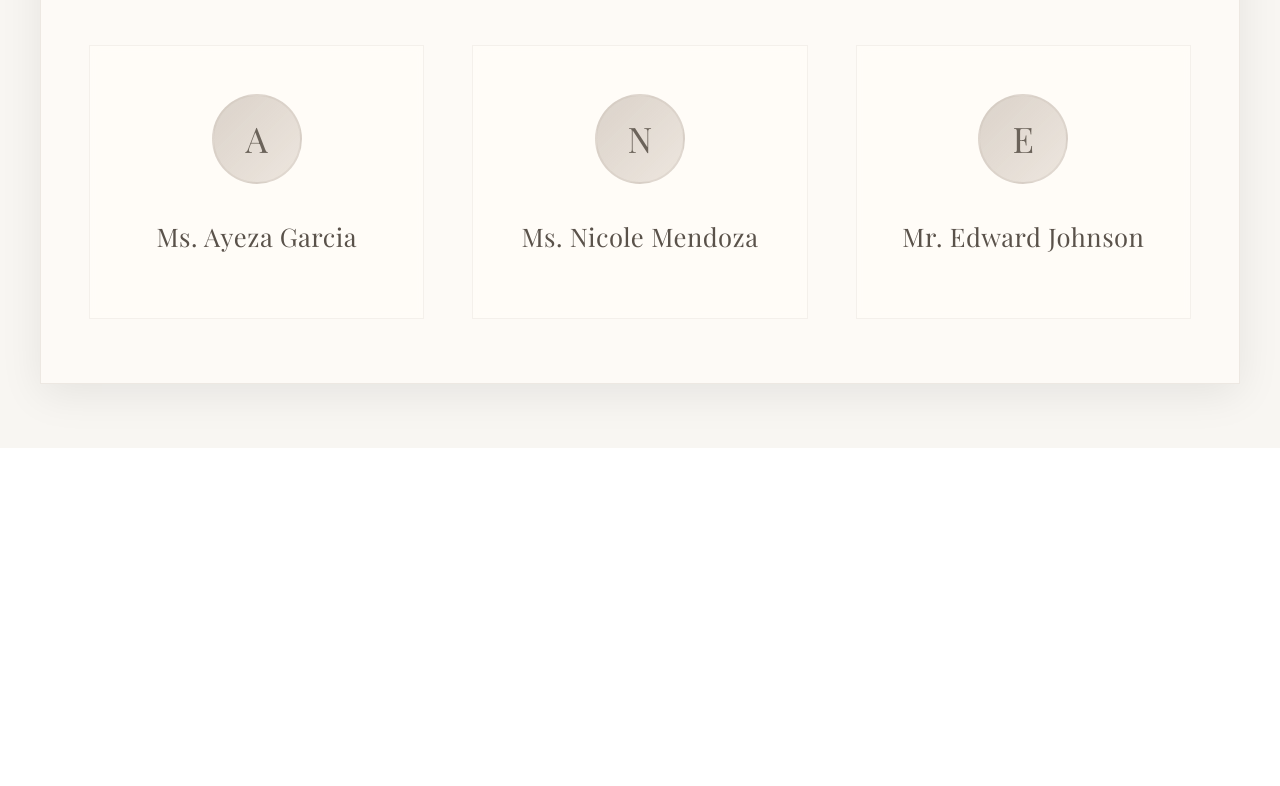
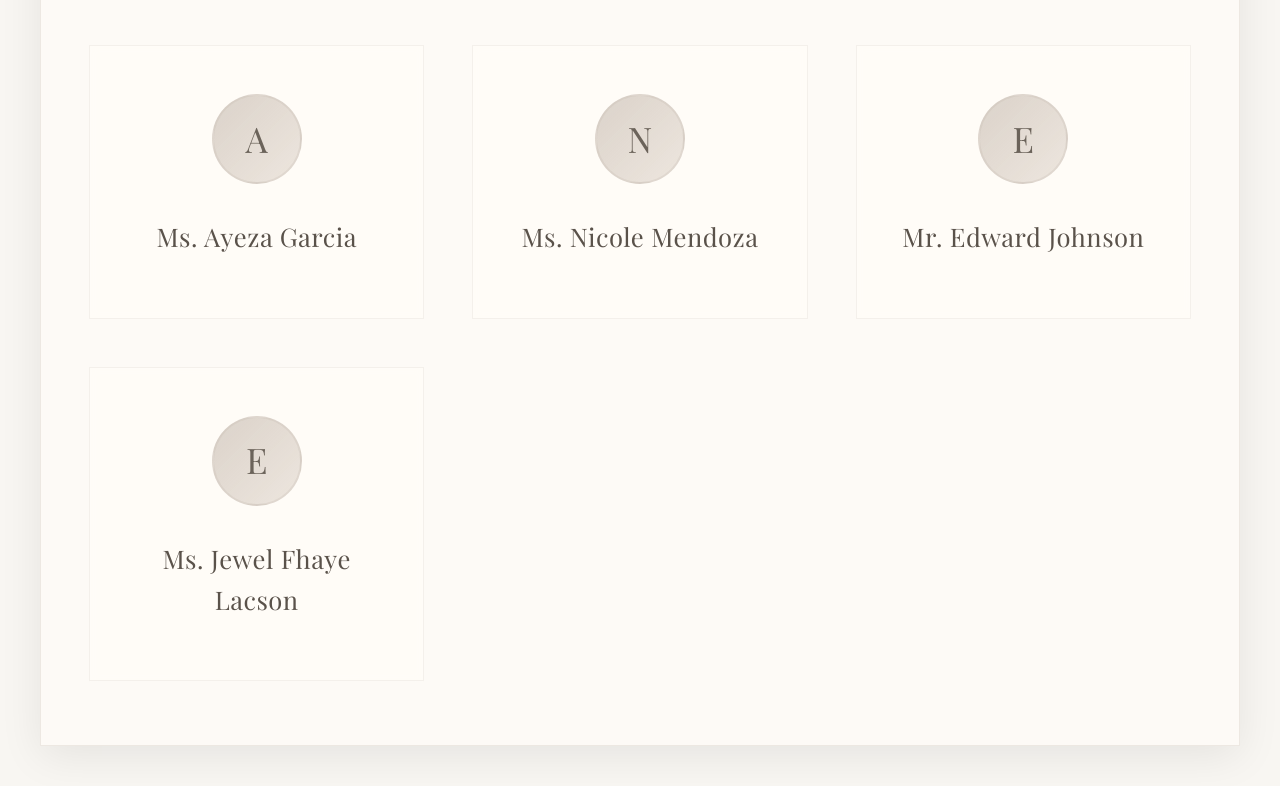
Before and after one commit to nessy-one/Henneken-debut, a plain HTML site: page guests.html in a window 1280 px wide. Shown: the part 1896-2682 px from the top of the page. Before the commit the page ends 2344 px from the top, so only its background shows below. Drawn offline with nearby package versions, Linux system fonts and the light colour scheme; a web font is replaced by a local one.

Commit message:
Update guests.html

```diff
--- a/guests.html
+++ b/guests.html
@@ -603,6 +603,11 @@
                     <div class="guest-initial">E</div>
                     <h3 class="guest-name">Mr. Edward Johnson</h3>
                 </div>
+
+                <div class="guest-card">
+                    <div class="guest-initial">E</div>
+                    <h3 class="guest-name">Ms. Jewel Fhaye Lacson</h3>
+                </div>
             </div>
         </div>
     </div>
```
